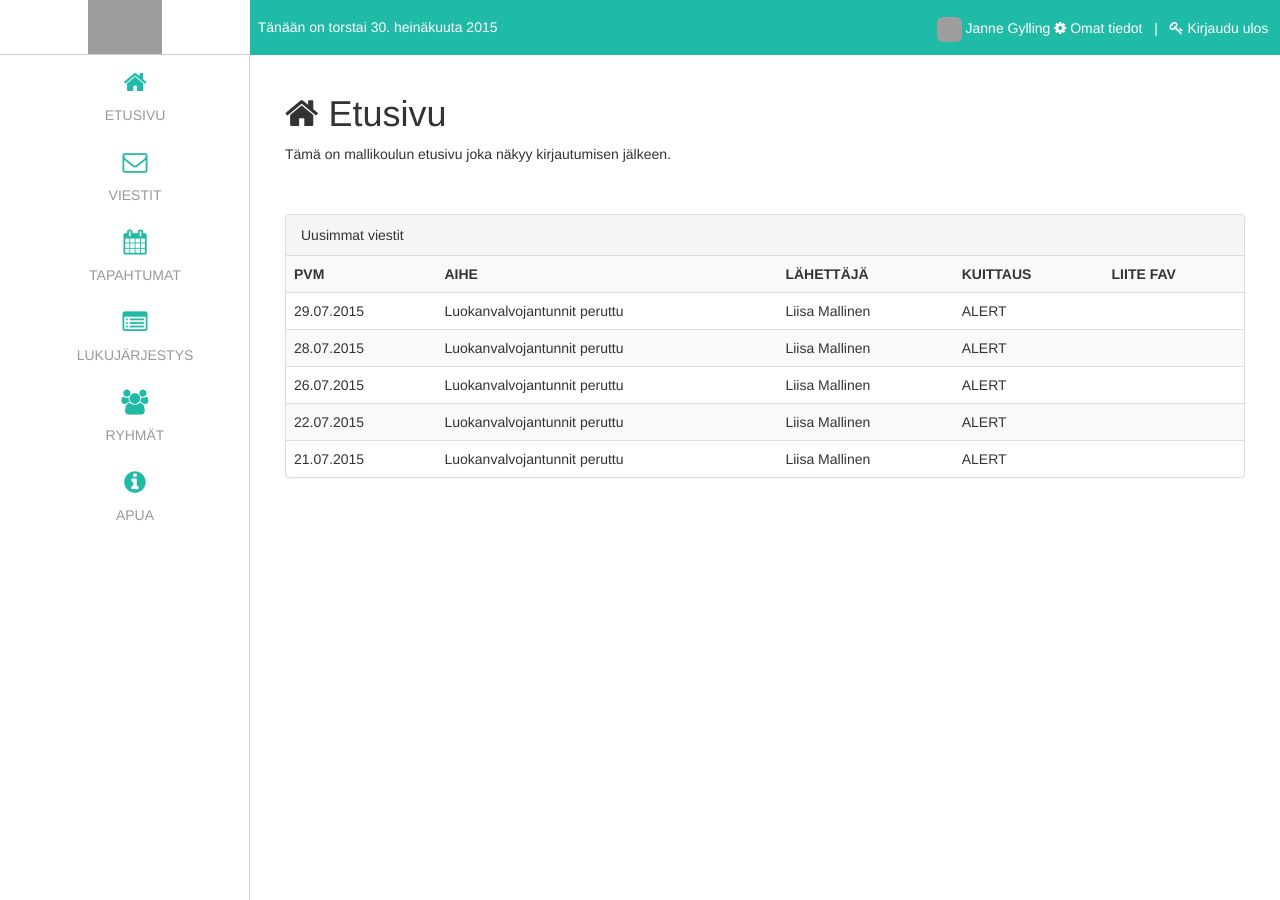
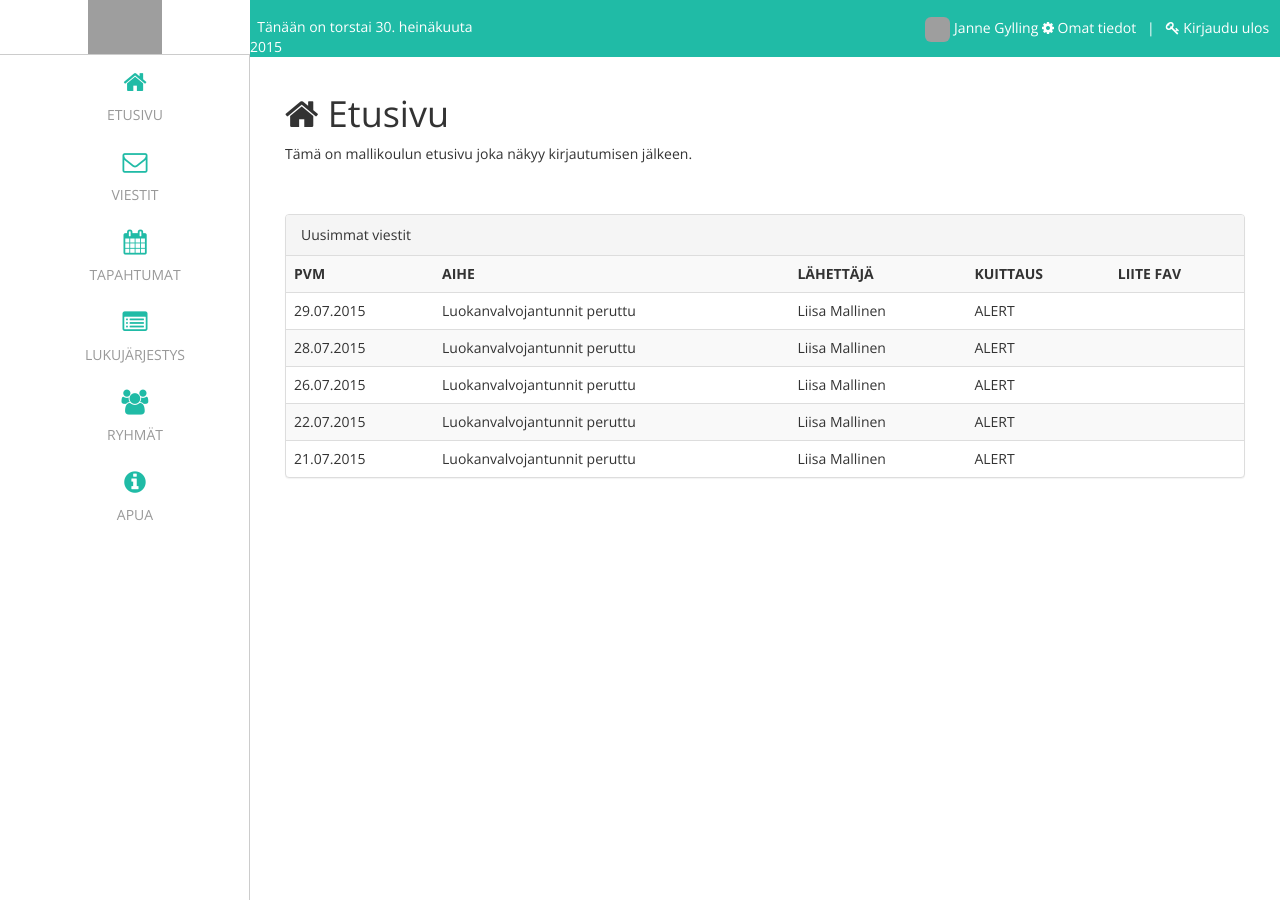
Before and after one commit to qlma/client-proto, a Jekyll site: the page built from frontpage.html, in a window 1280 px wide. Built offline with Jekyll 4.4.1, drawn with Linux system fonts in a browser that asks for light colours; comment, search, counter and statistics services are not loaded; grey boxes are pictures that could not be loaded.

Commit message:
Update style.css
open sans font for body and p

```diff
--- a/css/style.css
+++ b/css/style.css
@@ -1,5 +1,14 @@
 @charset "UTF-8";
 /* QLMA Koulu styles */
+
+
+
+body {
+	font-family: 'Open Sans', sans-serif;
+}
+p {
+	font-family: 'Open Sans', sans-serif;
+}
 
 .color1 {
     background-color:#20bba6;
```
